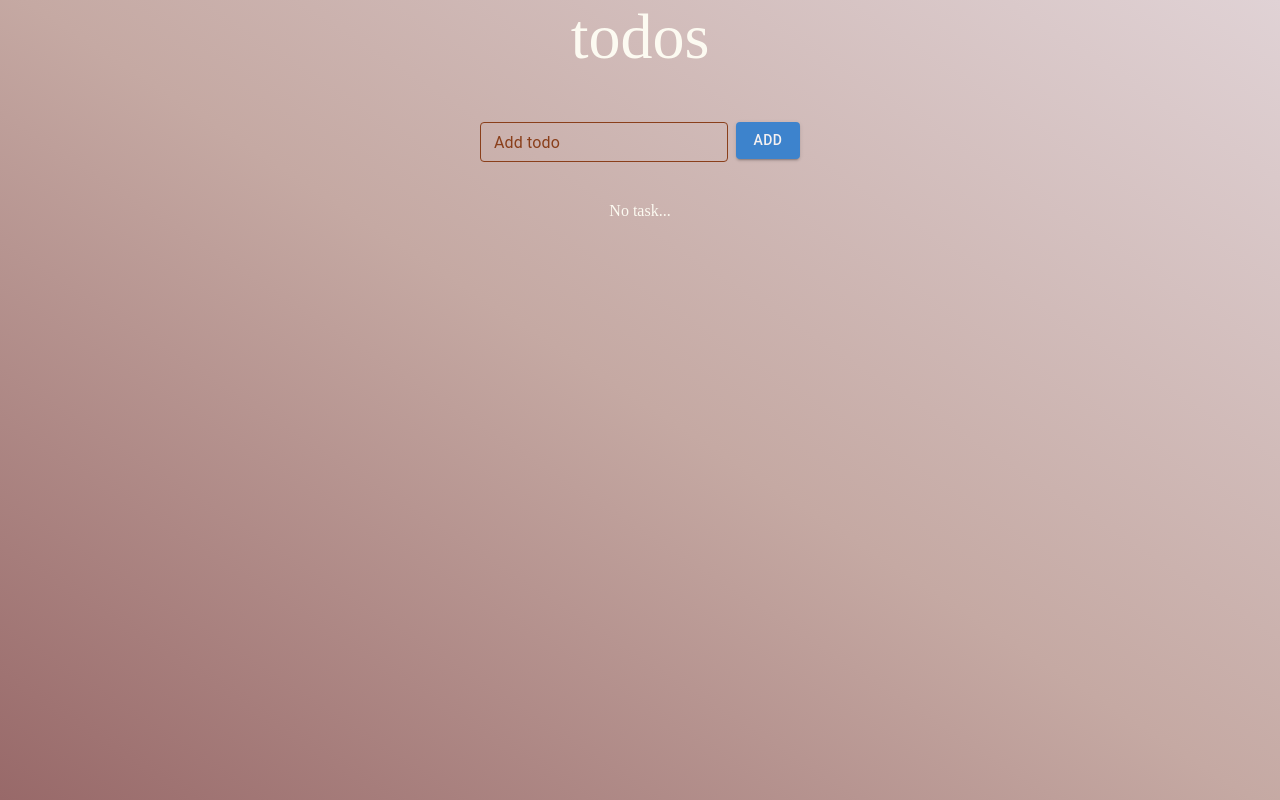
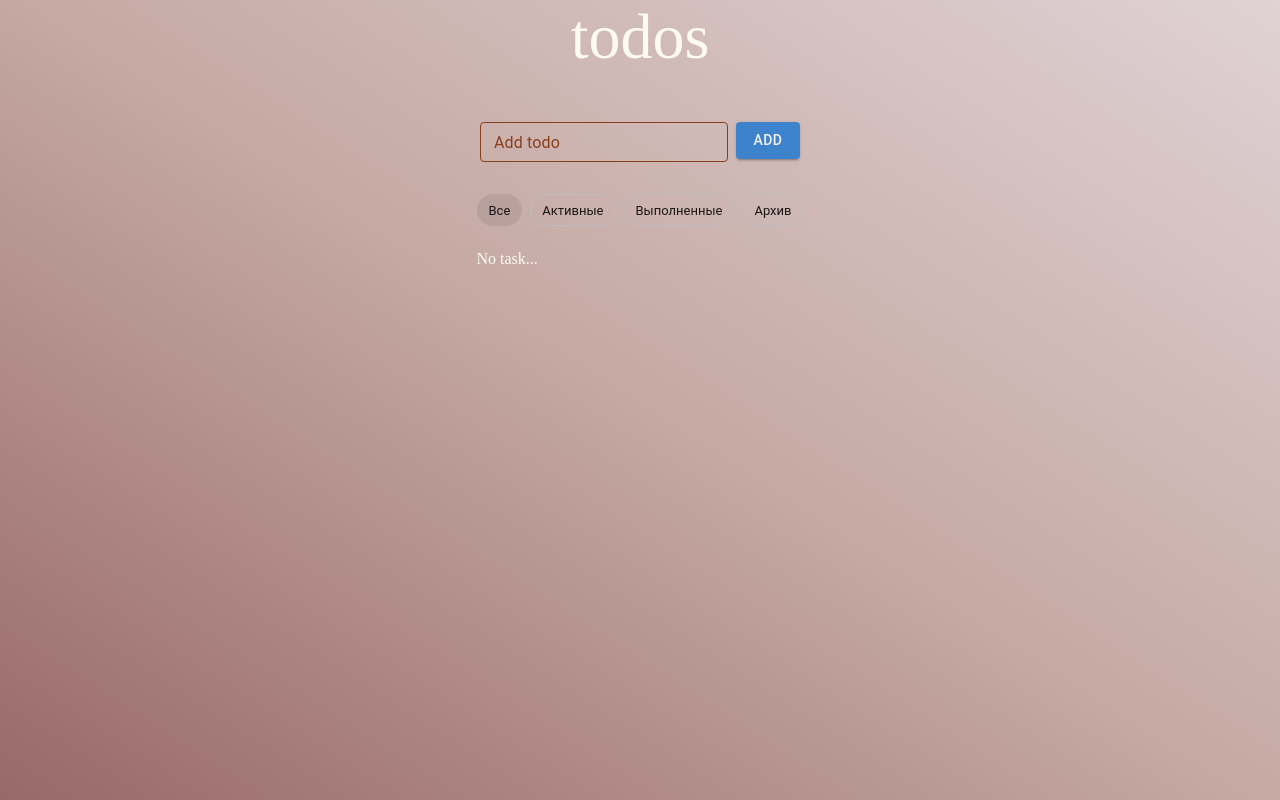
Before and after one commit to RamilKhos/Aston_Todo-list, a React (Vite) app: page / in a window 1280 px wide. Built offline with nearby package versions, Linux system fonts and the light colour scheme.

Commit message:
add tabs

```diff
--- a/src/app.css
+++ b/src/app.css
@@ -33,7 +33,9 @@
 }
 
 .main_inner {
-    text-align: center;
+    display: flex;
+    flex-direction: column;
+    align-items: center;
 }
 
 .MuiButtonBase-root {
--- /dev/null
+++ b/src/components/FilterTodos/FilterTodos.jsx
@@ -0,0 +1,81 @@
+import { Component } from 'react';
+import { Chip, List, Stack } from '@mui/material';
+import { Todo } from '../Todo/Todo';
+
+class FilterTodos extends Component {
+  constructor(props) {
+    super(props);
+    this.state = {
+      filter: 'Все',
+    };
+  }
+
+  tabBtnHandler = (e) => {
+    this.setState({ filter: e.target.textContent });
+  };
+
+  render() {
+    const {
+      todos, addTodoToArchive, deleteTodo, changeStatusTodo,
+    } = this.props;
+
+    const { filter } = this.state;
+    let arrTodos = todos;
+
+    switch (filter) {
+      case 'Архив':
+        arrTodos = todos.filter((todo) => todo.isArchived);
+        break;
+      case 'Активные':
+        arrTodos = todos.filter((todo) => todo.isActive);
+        break;
+      case 'Выполненные':
+        arrTodos = todos.filter((todo) => todo.isDone);
+        break;
+      default:
+        arrTodos = todos;
+        break;
+    }
+
+    return (
+      <div className="main__content">
+        <Stack direction="row" spacing={1} sx={{ marginBottom: '1rem' }}>
+          <Chip label="Все" variant={filter === 'Все' ? 'soft' : 'outlined'} onClick={(e) => this.tabBtnHandler(e)} />
+          <Chip
+            label="Активные"
+            variant={filter === 'Активные' ? 'soft' : 'outlined'}
+            onClick={(e) => this.tabBtnHandler(e)}
+          />
+          <Chip
+            label="Выполненные"
+            variant={filter === 'Выполненные' ? 'soft' : 'outlined'}
+            onClick={(e) => this.tabBtnHandler(e)}
+          />
+          <Chip
+            label="Архив"
+            variant={filter === 'Архив' ? 'soft' : 'outlined'}
+            onClick={(e) => this.tabBtnHandler(e)}
+          />
+        </Stack>
+
+        <List sx={{ width: '100%', color: '#FCFAF1' }}>
+          {arrTodos.length > 0 ? (
+            arrTodos.map((todo) => (
+              <Todo
+                todo={todo}
+                key={todo.id}
+                addTodoToArchive={addTodoToArchive}
+                deleteTodo={deleteTodo}
+                changeStatusTodo={changeStatusTodo}
+              />
+            ))
+          ) : (
+            <div className="main__no-content">No task...</div>
+          )}
+        </List>
+      </div>
+    );
+  }
+}
+
+export default FilterTodos;
--- a/src/components/Todo/Todo.jsx
+++ b/src/components/Todo/Todo.jsx
@@ -1,17 +1,16 @@
-/* eslint-disable object-curly-newline */
 /* eslint-disable import/no-extraneous-dependencies */
-/* eslint-disable react/prefer-stateless-function */
-import { Button, Divider, ListItem, ListItemText } from '@mui/material';
-import { Component } from 'react';
+import {
+  Button, Divider, ListItem, ListItemText,
+} from '@mui/material';
 import DeleteIcon from '@mui/icons-material/Delete';
 import CheckCircleOutlineSharpIcon from '@mui/icons-material/CheckCircleOutlineSharp';
 import PanoramaFishEyeSharpIcon from '@mui/icons-material/PanoramaFishEyeSharp';
 import ArchiveIcon from '@mui/icons-material/Archive';
 import UnarchiveIcon from '@mui/icons-material/Unarchive';
 
-class Todo extends Component {
-  render() {
-    const { todo, deleteTodo, changeStatusTodo, addTodoToArchive } = this.props;
+export function Todo({
+  todo, deleteTodo, changeStatusTodo, addTodoToArchive,
+}) {
   return (
     <>
       <ListItem disablePadding>
@@ -50,6 +49,3 @@ class Todo extends Component {
     </>
   );
 }
-}
-
-export default Todo;
--- a/src/components/Todos/Todos.jsx
+++ b/src/components/Todos/Todos.jsx
@@ -1,11 +1,14 @@
+/* eslint-disable react/no-unused-state */
 /* eslint-disable react/sort-comp */
 /* eslint-disable no-unused-expressions */
 /* eslint-disable implicit-arrow-linebreak */
 import { Component } from 'react';
-import { Button, List } from '@mui/material';
+
 import { v4 as uuidv4 } from 'uuid';
+
+import { Button } from '@mui/material';
+import FilterTodos from '../FilterTodos/FilterTodos';
 import { CssTextField } from '../../utils/utils';
-import Todo from '../Todo/Todo';
 
 const checkDataInLS = () => {
   const data = localStorage.getItem('todos');
@@ -32,7 +35,7 @@ class Todos extends Component {
           id: uuidv4(),
           description: '',
           isDone: false,
-          isActiv: true,
+          isActive: true,
           isArchived: false,
         },
         ...prevState.todos,
@@ -68,7 +71,7 @@ class Todos extends Component {
           return {
             ...todo,
             isDone: !todo.isDone,
-            isActiv: !todo.isActiv,
+            isActive: !todo.isActive,
           };
         }
         return todo;
@@ -96,43 +99,29 @@ class Todos extends Component {
 
   render() {
     const { state } = this;
+    const { todos, nameOfTodo } = state;
+
     return (
       <main className="main_inner">
         <div className="main_input">
           <CssTextField
-            value={state.nameOfTodo}
+            value={nameOfTodo}
             onChange={(e) => this.changeNameOfTodo(e)}
             id="custom-css-outlined-input"
             label="Add todo"
             size="small"
             variant="outlined"
           />
-          <Button
-            onClick={() => this.addTodo(state.nameOfTodo)}
-            variant="contained"
-            sx={{ marginLeft: 1, opacity: 0.8 }}
-          >
+          <Button onClick={() => this.addTodo(nameOfTodo)} variant="contained" sx={{ marginLeft: 1, opacity: 0.8 }}>
             Add
           </Button>
         </div>
-
-        <div className="main__content">
-          <List sx={{ width: '100%', color: '#FCFAF1' }}>
-            {state.todos.length > 0 ? (
-              state.todos.map((todo) => (
-                <Todo
-                  todo={todo}
-                  key={todo.id}
-                  deleteTodo={this.deleteTodo}
-                  changeStatusTodo={this.changeStatusTodo}
-                  addTodoToArchive={this.addTodoToArchive}
-                />
-              ))
-            ) : (
-              <div className="main__no-content">No task...</div>
-            )}
-          </List>
-        </div>
+        <FilterTodos
+          todos={todos}
+          addTodoToArchive={this.addTodoToArchive}
+          deleteTodo={this.deleteTodo}
+          changeStatusTodo={this.changeStatusTodo}
+        />
       </main>
     );
   }
```
Lines whose indentation alone changed are shown as unchanged.
